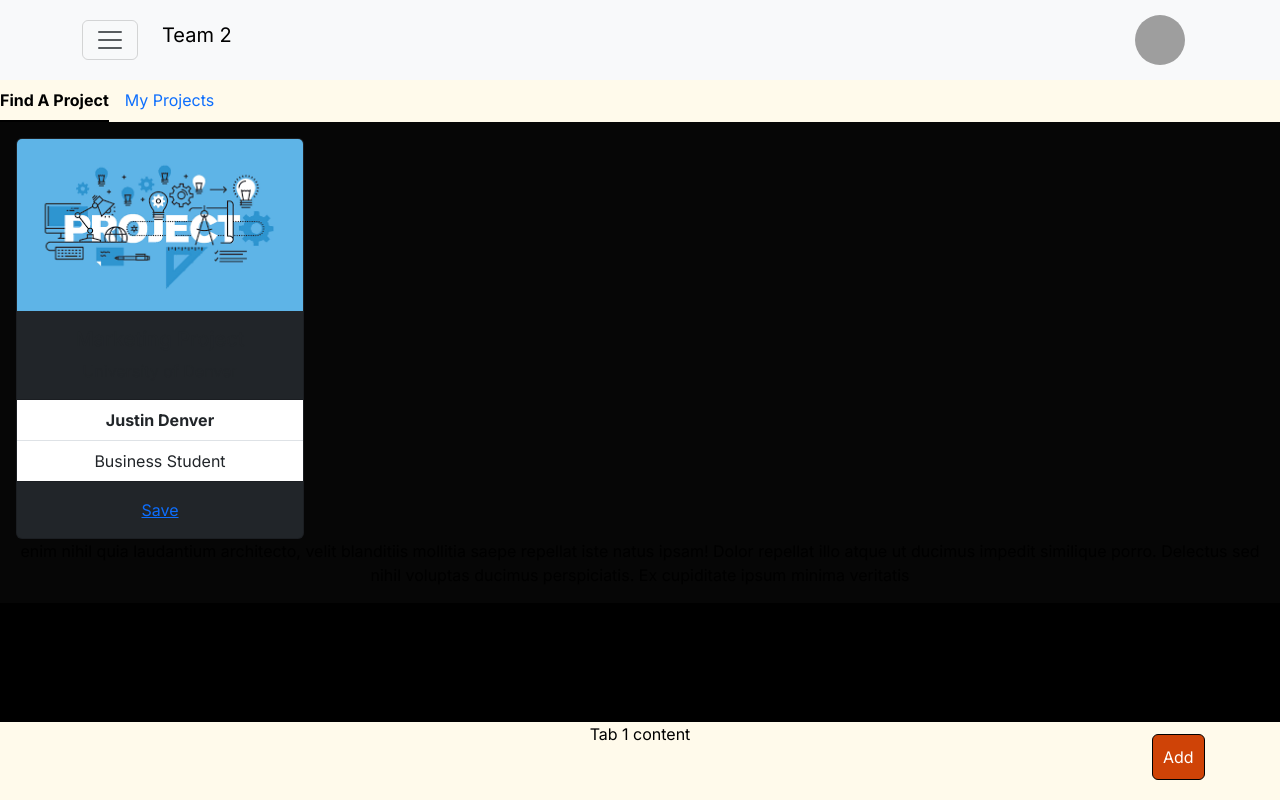
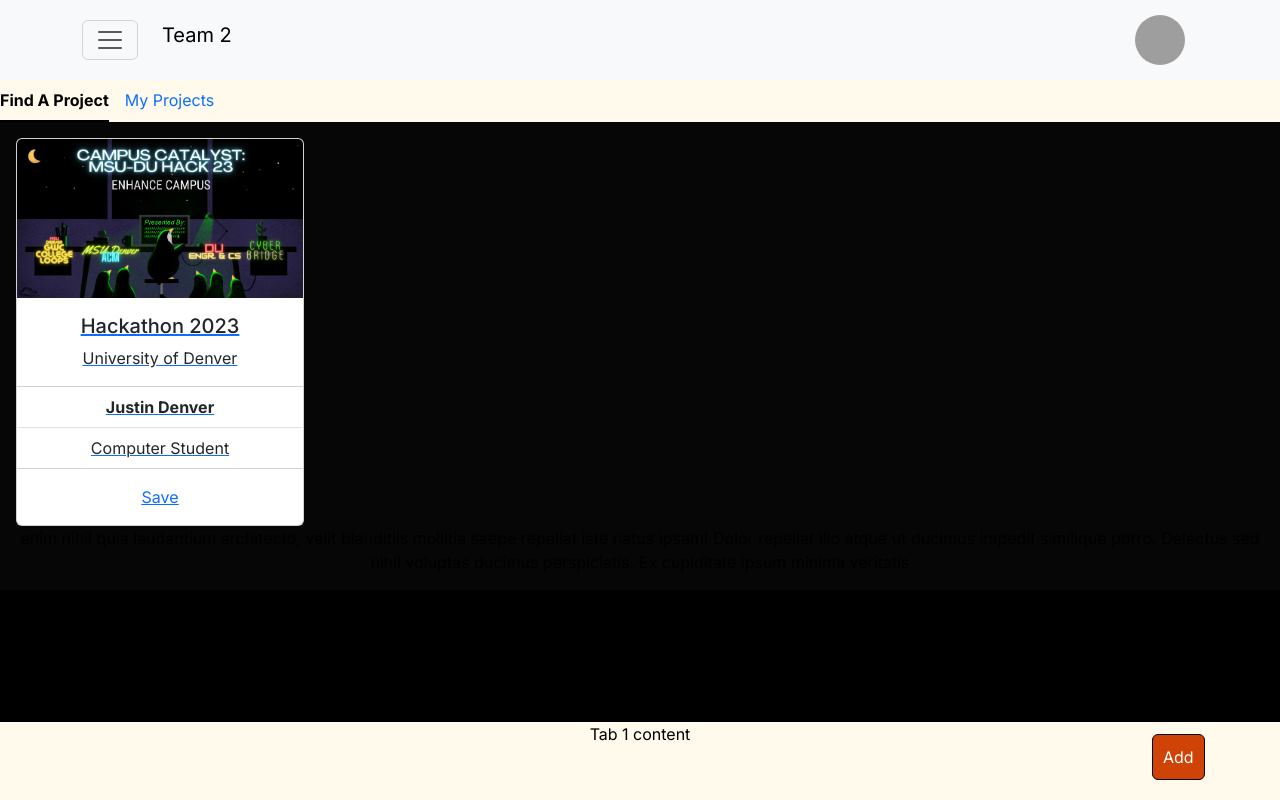
Before and after one commit to ThomasD0213/teamtwo, a Next.js app in the folder front-end/: page /dashboard in a window 1280 px wide. Built offline with nearby package versions, Linux system fonts and the light colour scheme; grey boxes are pictures that could not be loaded.

Commit message:
editted cards

```diff
--- a/front-end/src/app/dashboard/page.tsx
+++ b/front-end/src/app/dashboard/page.tsx
@@ -7,6 +7,7 @@
 import { Dropdown, Nav, NavDropdown, NavItem, NavItemProps } from 'react-bootstrap';
 import MyCard from '../../../Components/myCard'
 import Bar from '../../../Components/bar';
+import Link from 'next/link';
 
 
 
@@ -21,22 +22,23 @@
         <div id='divBottom'>
             <div id='scrollContain'>
                 <div>
-                  <Card bg='dark' style={{ width: '18rem' }}>
-                    <Card.Img variant="top" src="../../../projectphoto.png" alt="project photo" />
+                    <Link href="/projectPage">
+                  <Card style={{ width: '18rem' }}>
+                    <Card.Img variant="top" src="../../../hackathonpic.png" alt="hack photo" />
                     <Card.Body>
-                        <Card.Title>Marketing Project</Card.Title>
+                        <Card.Title>Hackathon 2023</Card.Title>
                         <Card.Text>
                         University of Denver
                         </Card.Text>
                     </Card.Body>
                     <ListGroup variant="dark" className="list-group-flush">
                         <ListGroup.Item className="fw-bold">Justin Denver</ListGroup.Item>
-                        <ListGroup.Item>Business Student</ListGroup.Item>
+                        <ListGroup.Item>Computer Student</ListGroup.Item>
                     </ListGroup>
                     <Card.Body>
                         <Card.Link href="#">Save</Card.Link>
                     </Card.Body>
-                    </Card>
+                    </Card> </Link>
                 </div>
                 enim nihil quia laudantium architecto, velit blanditiis mollitia saepe repellat iste natus ipsam! Dolor repellat illo atque ut ducimus impedit similique porro. Delectus sed nihil voluptas ducimus perspiciatis. Ex cupiditate ipsum minima veritatis
             </div>
@@ -47,8 +49,45 @@
         <div id='divBottom'>
             <div id='scrollContain'>
                 <div>
-                    <MyCard />
-                    <MyCard />
+                <Row className="listed-profs">
+                    <Card style={{ width: '18rem' }}>
+                    <Card.Img variant="top" src="../../../projectphoto.png" alt="project photo" />
+                    <Card.Body>
+                        <Card.Title>Hackathon 2023</Card.Title>
+                        <Card.Text>
+                        University of Denver
+                        </Card.Text>
+                    </Card.Body>
+                    <ListGroup variant="dark" className="list-group-flush">
+                        <ListGroup.Item className="fw-bold">Justin Denver</ListGroup.Item>
+                        <ListGroup.Item>Computer Student</ListGroup.Item>
+                    </ListGroup>
+                    <Card.Body>
+                        <Card.Link href="#">Save</Card.Link>
+                    </Card.Body>
+                    </Card>
+                <Col classname="listed-profs">
+                <Card style={{ width: '18rem' }}>
+                    <Card.Img variant="top" src="holder.js/100px180?text=Image cap" />
+                    <Card.Body>
+                        <Card.Title>Card Title</Card.Title>
+                        <Card.Text>
+                        Some quick example text to build on the card title and make up the
+                        bulk of the card's content.
+                        </Card.Text>
+                    </Card.Body>
+                    <ListGroup className="list-group-flush">
+                        <ListGroup.Item>Cras justo odio</ListGroup.Item>
+                        <ListGroup.Item>Dapibus ac facilisis in</ListGroup.Item>
+                        <ListGroup.Item>Vestibulum at eros</ListGroup.Item>
+                    </ListGroup>
+                    <Card.Body>
+                        <Card.Link href="#">Card Link</Card.Link>
+                        <Card.Link href="#">Another Link</Card.Link>
+                    </Card.Body>
+                </Card>
+                </Col>
+                </Row>
                 </div>
                 enim nihil quia laudantium architecto, velit blanditiis mollitia saepe repellat iste natus ipsam! Dolor repellat illo atque ut ducimus impedit similique porro. Delectus sed nihil voluptas ducimus perspiciatis. Ex cupiditate ipsum minima veritatis
             </div>
```
Also changed, not shown: front-end/public/hackathonpic.png (added).
